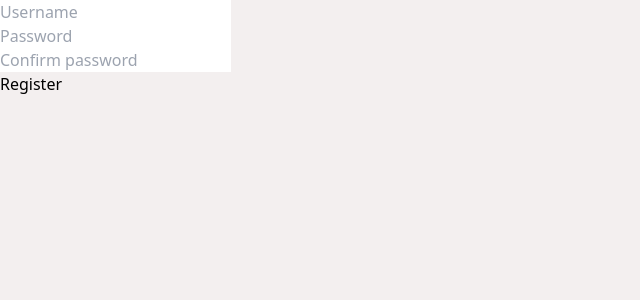
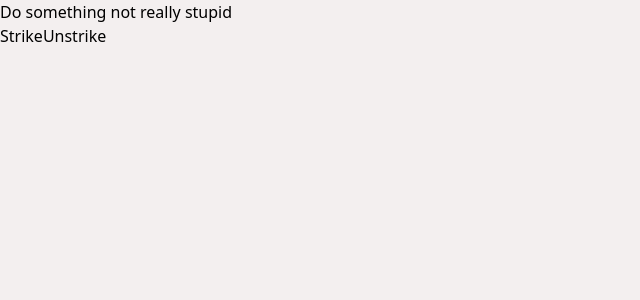
Before and after one commit to FlyntDenzel/React_Tutorials, a React (Vite) app: page / in a window 1280 px wide. Shown: the top 300 px of the page, without its empty margins (0-640 px from the left). Built offline with nearby package versions, Linux system fonts and the light colour scheme.

Commit message:
learned about declarative and imperative programming

```diff
--- a/src/App.jsx
+++ b/src/App.jsx
@@ -7,6 +7,7 @@ import Props from './components/Props'
 import Emoji from './Emoji App/Emoji'
 import Login from './Login-Flow/Login'
 import View from './Login-Practice/View'
+import States from './States/States'
 
 const App = () => {
   return (
@@ -18,7 +19,8 @@ const App = () => {
       {/* <Props /> */}
       {/* <Emoji /> */}
       {/* <Login /> */}
-      <View />
+      {/* <View /> */}
+      <States />
     </div>
   )
 }
--- /dev/null
+++ b/src/States/States.jsx
@@ -0,0 +1,24 @@
+import React from 'react'
+
+const States = () => {
+
+    let isDone = false;
+    const strikeThrough = {textDecoration: "line-through"}
+
+    const strike = () => {
+        document.getElementById("root").style.textDecoration = "line-through"
+    }
+
+    const unstrike = () => {
+        document.getElementById("root").style.textDecoration = null
+    }
+  return (
+    <div>
+        <h1 style={isDone ? strikeThrough : null}>Do something not really stupid </h1>
+        <button onClick={strike} className='bg-blue-400 p-2 rounded-lg'>Strike</button>
+        <button onClick={unstrike} className='bg-blue-400 p-2 rounded-lg'>Unstrike</button>
+    </div>
+  )
+}
+
+export default States
```
